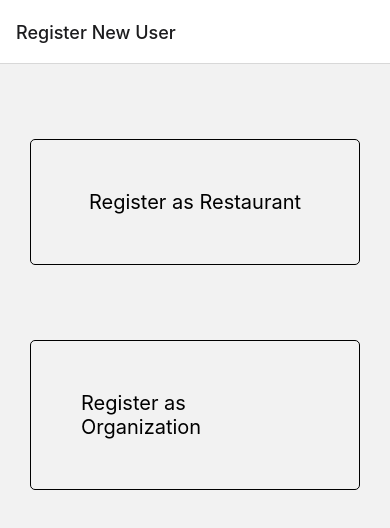
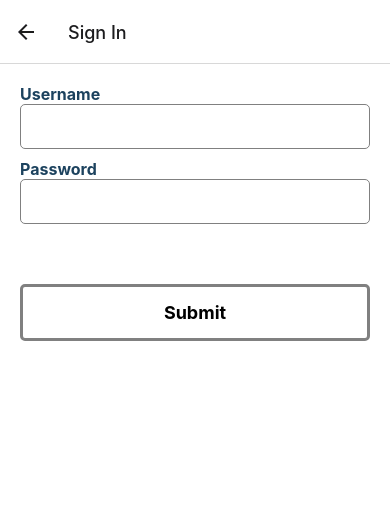
Before and after one commit to SarahAsad23/SustainaBite, a React Native app: screen /SignIn in a window 390 px wide. Shown: the top 528 px of the page. Built offline with nearby package versions, Linux system fonts and the light colour scheme.

Commit message:
im so tired: login page added

```diff
--- a/App.js
+++ b/App.js
@@ -3,10 +3,11 @@ import { NavigationContainer } from '@react-navigation/native';
 import { createNativeStackNavigator } from '@react-navigation/native-stack';
 
 //screens
-import NewUserScreen from './NewUser';
+import NewUserScreen from './SharedUI/NewUser';
 import RegisterOrg from './OrganizationsUI/RegisterOrg';
 import RegisterRes from './RestaurantUI/RegisterRes';
 import RestaurantMapView from './OrganizationsUI/RestaurantTableView';
+import SignIn from './SharedUI/SignIn';
 
 const Stack = createNativeStackNavigator();
 
@@ -18,6 +19,7 @@ export default function App() {
         <Stack.Screen name="RegisterRes" component={RegisterRes} options={{title: "Register"}}></Stack.Screen>
         <Stack.Screen name="RegisterOrg" component={RegisterOrg} options={{title: "Register"}}></Stack.Screen>
         <Stack.Screen name="MapScreen" component={RestaurantMapView} options={{title: "Map View"}}></Stack.Screen>
+        <Stack.Screen name="SignIn" component={SignIn} options={{title: "Sign In"}}></Stack.Screen>
       </Stack.Navigator>
     </NavigationContainer>
   );
--- a/OrganizationsUI/RegisterOrg.tsx
+++ b/OrganizationsUI/RegisterOrg.tsx
@@ -2,21 +2,17 @@ import React, { useState } from "react";
 import { Text, View, TextInput, TouchableOpacity, StyleSheet } from "react-native";
 
 const RegisterOrg = ({ navigation }: { navigation: any }) => {
-
-const handleSubmit = () => {
-    navigation.navigate('MapScreen');
-}
-
   const [organizationName, setOrganizationName] = useState('');
+  const [capacity, setCapacity] = useState('');
   const [address, setAddress] = useState('');
-  const [capacity, setCapacity] = useState('');
   const [username, setUsername] = useState('');
   const [password, setPassword] = useState('');
 
   return (
     <View style={styles.container}>
-      <View style={styles.row}>
-        <Text style={styles.label}>Organization Name</Text>
+
+      <View style={styles.inputContainer}>
+        <Text style={styles.label}>Restaurant Name</Text>
         <TextInput
           style={styles.input}
           onChangeText={(text) => setOrganizationName(text)}
@@ -24,7 +20,16 @@ const handleSubmit = () => {
         />
       </View>
 
-      <View style={styles.row}>
+      <View style={styles.inputContainer}>
+        <Text style={styles.label}>Capacity</Text>
+        <TextInput
+          style={styles.input}
+          onChangeText={(text) => setCapacity(text)}
+          value={capacity}
+        />
+      </View>
+
+      <View style={styles.inputContainer}>
         <Text style={styles.label}>Address</Text>
         <TextInput
           style={styles.input}
@@ -33,16 +38,7 @@ const handleSubmit = () => {
         />
       </View>
 
-      <View style={styles.row}>
-        <Text style={styles.label}>Capacity</Text>
-        <TextInput
-          style={styles.input}
-          onChangeText={(text) => setCapacity(text)}
-          value={capacity}
-        />
-      </View>
-
-      <View style={styles.row}>
+      <View style={styles.inputContainer}>
         <Text style={styles.label}>Username</Text>
         <TextInput
           style={styles.input}
@@ -51,7 +47,7 @@ const handleSubmit = () => {
         />
       </View>
 
-      <View style={styles.row}>
+      <View style={styles.inputContainer}>
         <Text style={styles.label}>Password</Text>
         <TextInput
           style={styles.input}
@@ -61,10 +57,9 @@ const handleSubmit = () => {
         />
       </View>
 
-      <TouchableOpacity style={styles.button} onPress={handleSubmit}>
+      <TouchableOpacity style={styles.button}>
         <Text style={styles.buttonText}>Submit</Text>
       </TouchableOpacity>
-
     </View>
   );
 }
@@ -75,35 +70,34 @@ const styles = StyleSheet.create({
     padding: 20,
     backgroundColor: 'white',
   },
-  row: {
-    flexDirection: 'row',
-    alignItems: 'center',
-    marginTop: 20,
-    marginBottom: 20,
+  inputContainer: {
+    marginBottom: 10,
   },
   label: {
-    width: 120,
     fontSize: 16,
     fontWeight: 'bold',
+    color: 'black',
   },
   input: {
-    flex: 1,
-    height: 40,
-    borderColor: 'gray',
+    height: 45,
+    borderColor: 'black',
     borderWidth: 1,
     borderRadius: 5,
     paddingHorizontal: 10,
+    backgroundColor: 'white',
   },
   button: {
-    borderWidth: 1,
+    borderWidth: 3,
     padding: 15,
     alignItems: 'center',
     borderRadius: 5,
     marginTop: 50,
+    borderColor: 'black',
   },
   buttonText: {
     color: 'black',
     fontWeight: 'bold',
+    fontSize: 18,
   },
 });
 
--- a/RestaurantUI/RegisterRes.tsx
+++ b/RestaurantUI/RegisterRes.tsx
@@ -1,7 +1,5 @@
 import React, { useState } from "react";
 import { Text, View, TextInput, TouchableOpacity, StyleSheet } from "react-native";
-
-
 
 const RegisterRes = ({ navigation }: { navigation: any }) => {
   const [restaurantName, setRestaurantName] = useState('');
@@ -11,8 +9,8 @@ const RegisterRes = ({ navigation }: { navigation: any }) => {
 
   return (
     <View style={styles.container}>
-      <View style={styles.row}>
-        <Text style={styles.label}>Organization Name</Text>
+      <View style={styles.inputContainer}>
+        <Text style={styles.label}>Restaurant Name</Text>
         <TextInput
           style={styles.input}
           onChangeText={(text) => setRestaurantName(text)}
@@ -20,7 +18,7 @@ const RegisterRes = ({ navigation }: { navigation: any }) => {
         />
       </View>
 
-      <View style={styles.row}>
+      <View style={styles.inputContainer}>
         <Text style={styles.label}>Address</Text>
         <TextInput
           style={styles.input}
@@ -29,7 +27,7 @@ const RegisterRes = ({ navigation }: { navigation: any }) => {
         />
       </View>
 
-      <View style={styles.row}>
+      <View style={styles.inputContainer}>
         <Text style={styles.label}>Username</Text>
         <TextInput
           style={styles.input}
@@ -38,7 +36,7 @@ const RegisterRes = ({ navigation }: { navigation: any }) => {
         />
       </View>
 
-      <View style={styles.row}>
+      <View style={styles.inputContainer}>
         <Text style={styles.label}>Password</Text>
         <TextInput
           style={styles.input}
@@ -51,7 +49,6 @@ const RegisterRes = ({ navigation }: { navigation: any }) => {
       <TouchableOpacity style={styles.button}>
         <Text style={styles.buttonText}>Submit</Text>
       </TouchableOpacity>
-
     </View>
   );
 }
@@ -62,35 +59,34 @@ const styles = StyleSheet.create({
     padding: 20,
     backgroundColor: 'white',
   },
-  row: {
-    flexDirection: 'row',
-    alignItems: 'center',
-    marginTop: 20,
-    marginBottom: 20, // Increased space between rows
+  inputContainer: {
+    marginBottom: 10,
   },
   label: {
-    width: 120, // Fixed width for labels
     fontSize: 16,
     fontWeight: 'bold',
+    color: 'black',
   },
   input: {
-    flex: 1,
-    height: 40,
-    borderColor: 'gray',
+    height: 45,
+    borderColor: 'black',
     borderWidth: 1,
     borderRadius: 5,
     paddingHorizontal: 10,
+    backgroundColor: 'white',
   },
   button: {
-    borderWidth: 1,
+    borderWidth: 3,
     padding: 15,
     alignItems: 'center',
     borderRadius: 5,
     marginTop: 50,
+    borderColor: 'black',
   },
   buttonText: {
-    color: 'black', // Button text color
+    color: 'black',
     fontWeight: 'bold',
+    fontSize: 18,
   },
 });
 
--- a/NewUser.tsx
+++ b/SharedUI/NewUser.tsx
@@ -13,9 +13,12 @@ const NewUserScreen = ({navigation}: {navigation:any}) => {
     navigation.navigate('RegisterOrg');
     };
 
+    const handleLogin = () => {
+        navigation.navigate('SignIn');
+    }
+
     return(
-        <View>
-
+        <View style={styles.view}>
             <TouchableOpacity style={styles.touchStyle1} onPress={handleResRegistration}>
                 <Text style={styles.textStyle}>Register as Restaurant</Text>
             </TouchableOpacity>
@@ -23,13 +26,23 @@ const NewUserScreen = ({navigation}: {navigation:any}) => {
             <TouchableOpacity style={styles.touchStyle2} onPress={handleOrgRegistration}>
                 <Text style={styles.textStyle}>Register as Organization</Text>
             </TouchableOpacity>
+
+            <View style={styles.login}>
+                <TouchableOpacity onPress={handleLogin}>
+                    <Text style={styles.loginText}>Already a user? Sign in</Text>
+                </TouchableOpacity>
+            </View>
         </View>
     )
 }
 
 const styles = StyleSheet.create({
+    view:{
+        backgroundColor: 'white',
+        flex: 1,
+    },
     touchStyle1: {
-        borderWidth: 1,
+        borderWidth: 3,
         borderRadius: 5,
         borderColor: 'black',
         marginTop: 75,
@@ -37,19 +50,33 @@ const styles = StyleSheet.create({
         marginLeft: 30,
         padding: 50,
         alignItems: 'center',
+        backgroundColor: 'white',
     },
     touchStyle2: {
-        borderWidth: 1,
+        borderWidth: 3,
         borderRadius: 5,
         borderColor: 'black',
-        marginTop: 75,
+        marginTop: 50,
         marginRight: 30,
         marginLeft: 30,
         padding: 50,
         alignItems: 'center',
+        backgroundColor: 'white',
     },
     textStyle: {
         fontSize: 20,
+        color: 'black',
+        fontWeight: 'bold',
+    },
+    login: {
+        flex: 1,
+        justifyContent: 'flex-end',
+        alignItems: 'center',
+        marginBottom: 100,
+    },
+    loginText:{
+        color: 'blue',
+        fontSize: 18,
     },
 });
 
--- /dev/null
+++ b/SharedUI/SignIn.tsx
@@ -0,0 +1,78 @@
+import React, {useState} from "react";
+import { View, Text, TextInput, StyleSheet, TouchableOpacity } from "react-native";
+
+
+const SignIn = ({navigation}: {navigation: any}) => {
+    const [username, setUsername] = useState('');
+   const [password, setPassword] = useState('');
+
+    return(
+        <View style={styles.container}>
+
+        <View style={styles.inputContainer}>
+            <Text style={styles.label}>Username</Text>
+            <TextInput
+            style={styles.input}
+            onChangeText={(text) => setUsername(text)}
+            value={username}
+            />
+        </View>
+
+        <View style={styles.inputContainer}>
+            <Text style={styles.label}>Password</Text>
+            <TextInput
+            style={styles.input}
+            onChangeText={(text) => setPassword(text)}
+            value={password}
+            secureTextEntry={true}
+            />
+        </View>
+
+        <TouchableOpacity style={styles.button}>
+            <Text style={styles.buttonText}>Submit</Text>
+        </TouchableOpacity>
+
+    </View>
+
+    )
+}
+
+
+const styles = StyleSheet.create({
+    container: {
+        flex: 1,
+        padding: 20,
+        backgroundColor: 'white',
+      },
+      inputContainer: {
+        marginBottom: 10,
+      },
+      label: {
+        fontSize: 16,
+        fontWeight: 'bold',
+        color: '#1c425e',
+      },
+      input: {
+        height: 45,
+        borderColor: 'gray',
+        borderWidth: 1,
+        borderRadius: 5,
+        paddingHorizontal: 10,
+        backgroundColor: 'white',
+      },
+      button: {
+        borderWidth: 3,
+        padding: 15,
+        alignItems: 'center',
+        borderRadius: 5,
+        marginTop: 50,
+        borderColor: 'gray',
+      },
+      buttonText: {
+        color: 'black',
+        fontWeight: 'bold',
+        fontSize: 18,
+      },
+})
+
+export default SignIn;
```
Also changed, not shown: server.js (+2 -3 lines), 1 other file (tests, documents, lock files or other folders).
